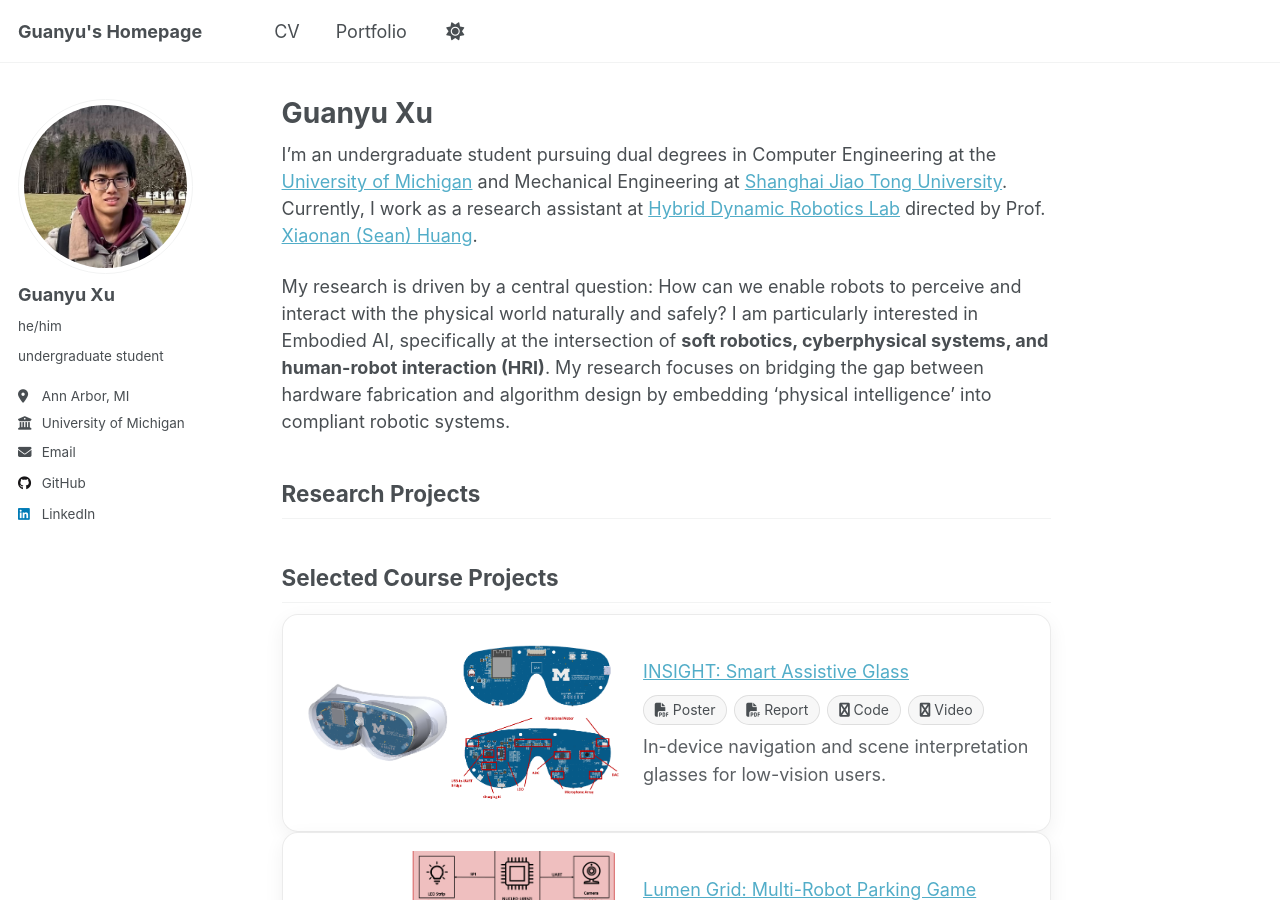
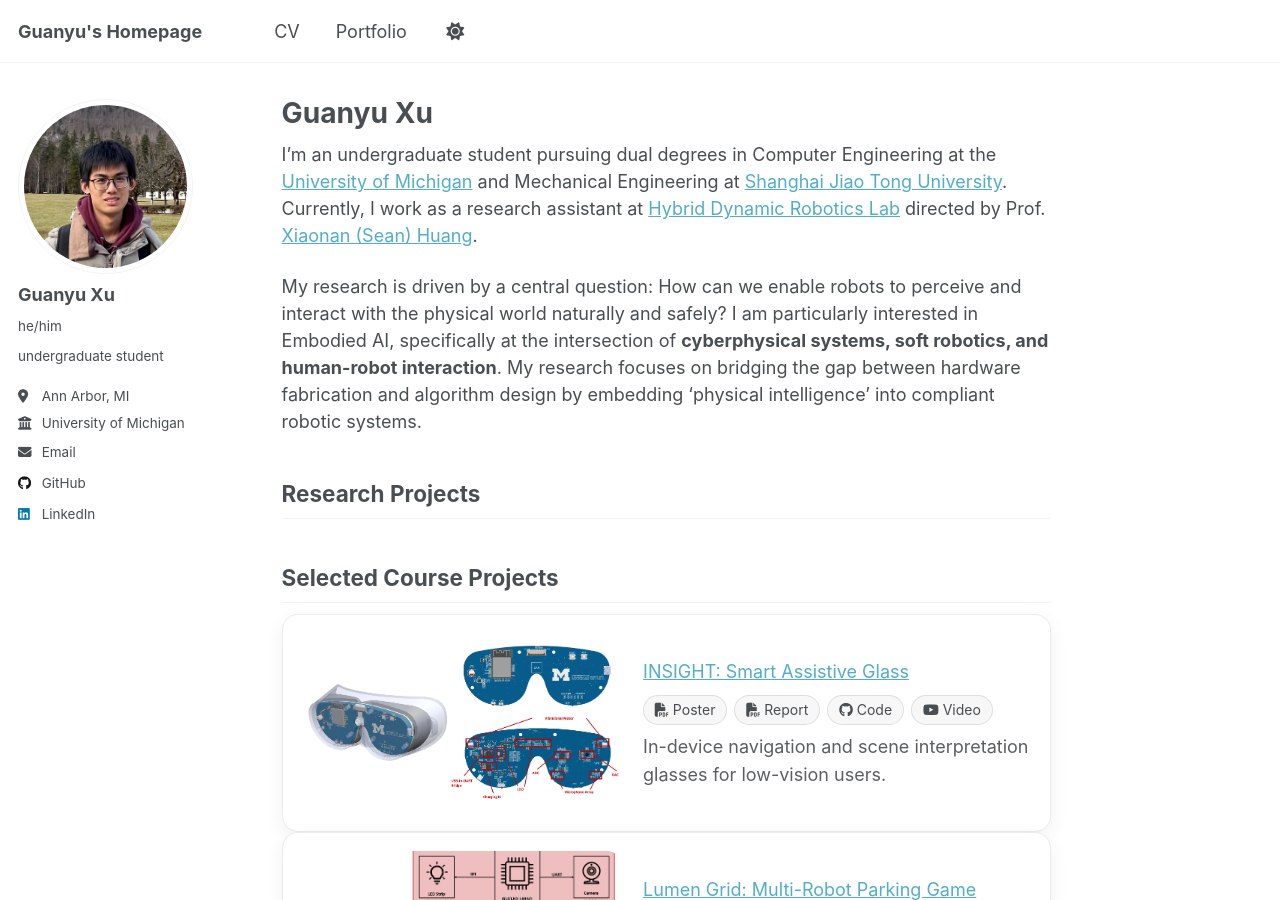
Before and after one commit to XuGuaaaanyu/XuGuaaaanyu.github.io, a Jekyll site: the page built from _pages/about.md, in a window 1280 px wide and 900 px high. Built offline with Jekyll 4.4.1, drawn with Linux system fonts in a browser that asks for light colours; a script that is not in the unit is left out.

Commit message:
update tags

```diff
--- a/_pages/about.md
+++ b/_pages/about.md
@@ -8,7 +8,7 @@ redirect_from:
 ---
 I'm an undergraduate student pursuing dual degrees in Computer Engineering at the [University of Michigan](https://ece.engin.umich.edu/academics/undergraduate/majors-minors/computer-engineering-major/) and Mechanical Engineering at [Shanghai Jiao Tong University](https://www.ji.sjtu.edu.cn/). Currently, I work as a research assistant at [Hybrid Dynamic Robotics Lab](https://soft.robotics.umich.edu/) directed by Prof. [Xiaonan (Sean) Huang](https://scholar.google.com/citations?user=MNKU_WcAAAAJ&hl=zh-CN).
 
-My research is driven by a central question: How can we enable robots to perceive and interact with the physical world naturally and safely? I am particularly interested in Embodied AI, specifically at the intersection of **soft robotics, cyberphysical systems, and human-robot interaction (HRI)**. My research focuses on bridging the gap between hardware fabrication and algorithm design by embedding 'physical intelligence' into compliant robotic systems.
+My research is driven by a central question: How can we enable robots to perceive and interact with the physical world naturally and safely? I am particularly interested in Embodied AI, specifically at the intersection of **cyberphysical systems, soft robotics, and human-robot interaction**. My research focuses on bridging the gap between hardware fabrication and algorithm design by embedding 'physical intelligence' into compliant robotic systems.
 
 
 
@@ -31,11 +31,11 @@ My research is driven by a central question: How can we enable robots to perceiv
           <span>Report</span>
         </a>
         <a class="tag" href="https://github.com/GuanyuXu04/Smart_Glass" target="_blank" rel="noopener">
-          <i class="fas fa-github" aria-hidden="true"></i>
+          <i class="fab fa-github" aria-hidden="true"></i>
           <span>Code</span>
         </a>
         <a class="tag" href="https://www.youtube.com/embed/iU_iTmCLjYo" target="_blank" rel="noopener">
-          <i class="fas fa-youtube" aria-hidden="true"></i>
+          <i class="fab fa-youtube" aria-hidden="true"></i>
           <span>Video</span>
         </a>
       </div>
@@ -53,11 +53,11 @@ My research is driven by a central question: How can we enable robots to perceiv
           <span>Poster</span>
         </a>
         <a class="tag" href="https://github.com/XuGuaaaanyu/Lumen_Grid" target="_blank" rel="noopener">
-          <i class="fas fa-github" aria-hidden="true"></i>
+          <i class="fab fa-github" aria-hidden="true"></i>
           <span>Code</span>
         </a>
         <a class="tag" href="https://www.youtube.com/embed/jwMOQGUDSMY" target="_blank" rel="noopener">
-          <i class="fas fa-youtube" aria-hidden="true"></i>
+          <i class="fab fa-youtube" aria-hidden="true"></i>
           <span>Video</span>
         </a>
       </div>
```
